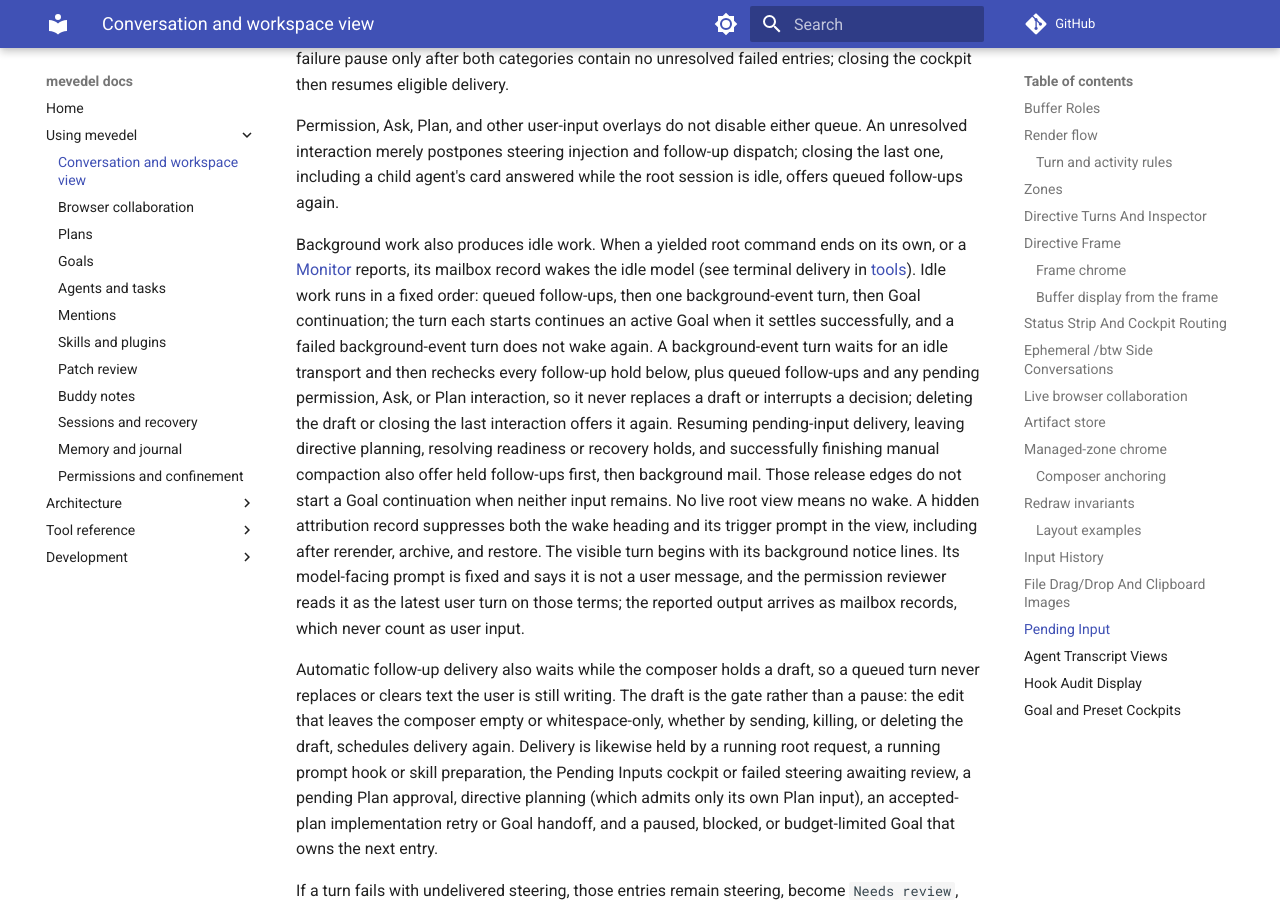
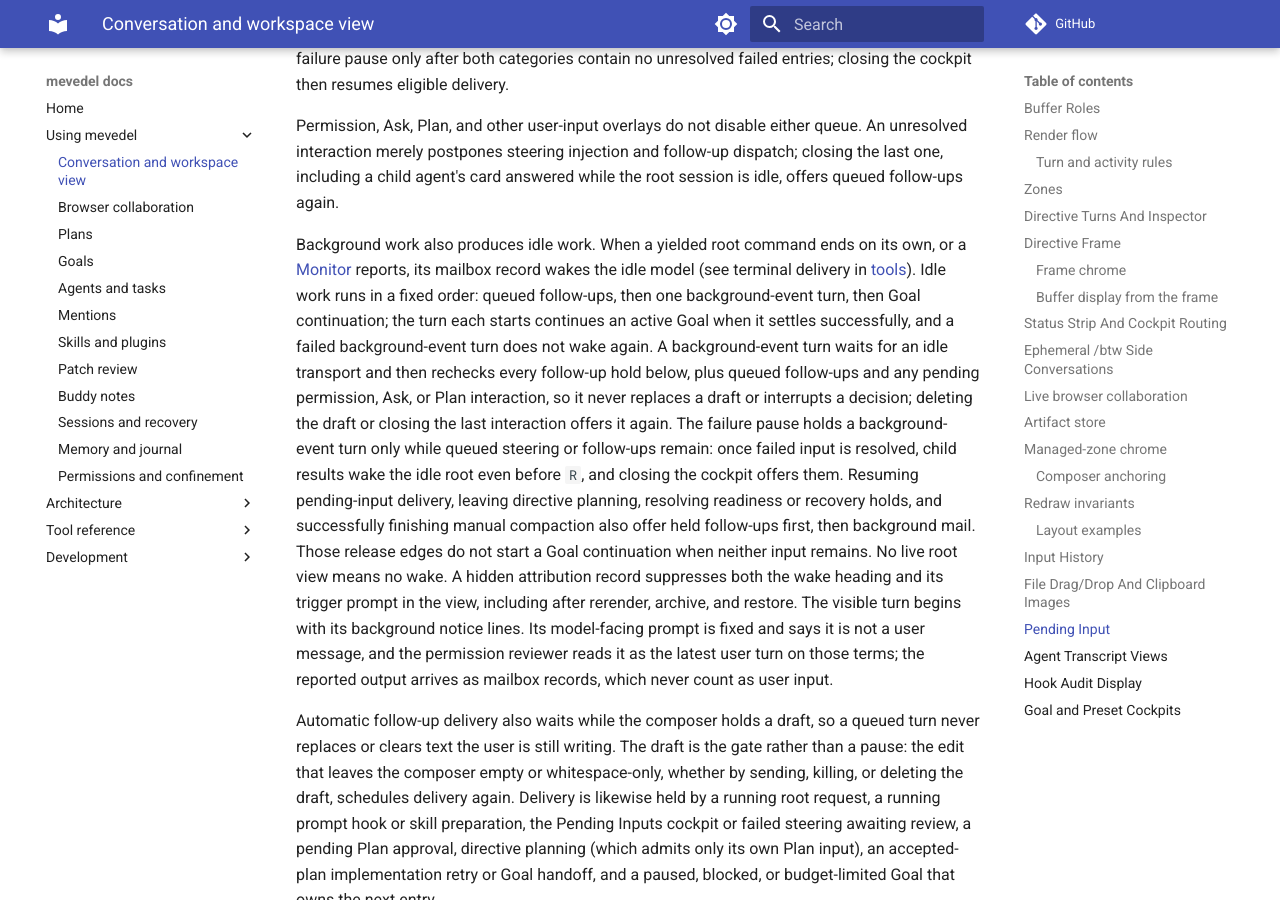
Before and after one commit to FrauH0lle/mevedel, an MkDocs documentation site: the page built from docs/view.md, in a window 1280 px wide and 900 px high, scrolled down 58406 px. Built offline with MkDocs 1.6.1 and Material for MkDocs 9.7.7, drawn with Linux system fonts in a browser that asks for light colours; comment, search, counter and statistics services are not loaded.

Commit message:
fix(pending-inputs): Wake root for mail behind a stale failure pause
A failed turn with queued steering latches pending-input delivery until
`R` or the next user message.  The background-event gate reused the
follow-up drain holds, so the latch also held child results after the
failed input was resolved, and closing the cockpit offered nothing.
The idle root then ignored delivered agent results until the user wrote.
Background mail is not user input: the latch now holds it only while
queued steering or follow-ups remain.

* mevedel-pending-inputs.el (mevedel-view--follow-up-auto-drain-blocked-p):
Accept IGNORE-FAILURE-LATCH.
(mevedel-pending-inputs--event-wake-view): Ignore the failure latch when no
steering is queued; queued follow-ups already hold the wake.
(mevedel-pending-inputs--resume-delivery): Offer held work on close when
the failure latch holds no queued input.

* test/test-mevedel-pending-inputs.el (mevedel-pending-inputs--on-kill-buffer)
(mevedel-pending-inputs--run-event-wake): Cover the latch-only wake, the
held wake during review, and the close re-offer.

* docs/view.md: Describe the failure pause's scope over background wakes.

```diff
--- a/docs/view.md
+++ b/docs/view.md
@@ -2855,7 +2855,10 @@ successfully, and a failed background-event turn does not wake again. A
 background-event turn waits for an idle transport and then rechecks every
 follow-up hold below, plus queued follow-ups and any pending permission, Ask,
 or Plan interaction, so it never replaces a draft or interrupts a decision;
-deleting the draft or closing the last interaction offers it again. Resuming
+deleting the draft or closing the last interaction offers it again. The
+failure pause holds a background-event turn only while queued steering or
+follow-ups remain: once failed input is resolved, child results wake the idle
+root even before `R`, and closing the cockpit offers them. Resuming
 pending-input delivery, leaving directive planning, resolving readiness or
 recovery holds, and successfully finishing manual compaction also offer held
 follow-ups first, then background mail. Those release edges do not start a
```
Also changed, not shown: 2 other files.
